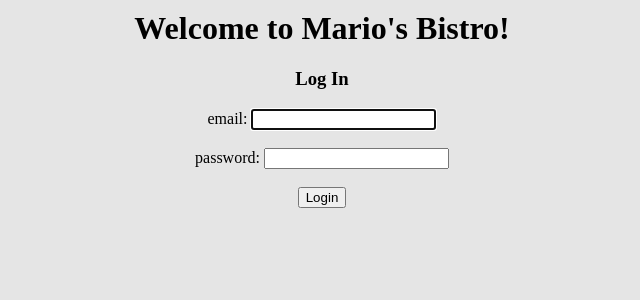
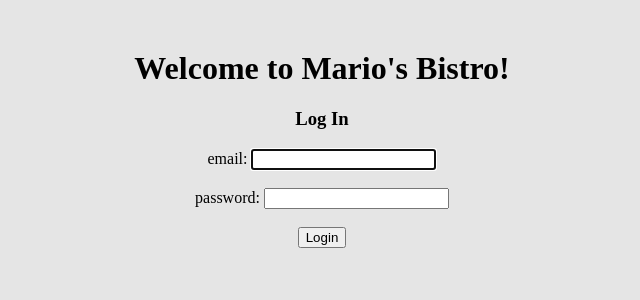
Before and after one commit to rab85714/Project1, a PHP site: page /login.php in a window 1280 px wide. Shown: the top 300 px of the page, without its empty margins (318-958 px from the left). Run offline with PHP 8.4, Linux system fonts and the light colour scheme.

Commit message:
Update login.php

```diff
--- a/login.php
+++ b/login.php
@@ -11,7 +11,7 @@
       text-align: center;
     }
     form h1 {
-      margin-top: 10px;
+      margin-top: 50px;
     }
 
   </style>
@@ -70,7 +70,7 @@ function myFunction() {
   }
 
   // if email is invalid email format, send this error
-  var mailformat = /^\w+([\.-]?\w+)*@\w+([\.-]?\w+)*(\.\w{2,3})+$/;
+  var mailformat = "/^\w+([\.-]?\w+)*@\w+([\.-]?\w+)*(\.\w{2,3})+$/";
   if (!(x.test(mailformat)) {
     text = "Please enter a valid email address.";
   }
```
